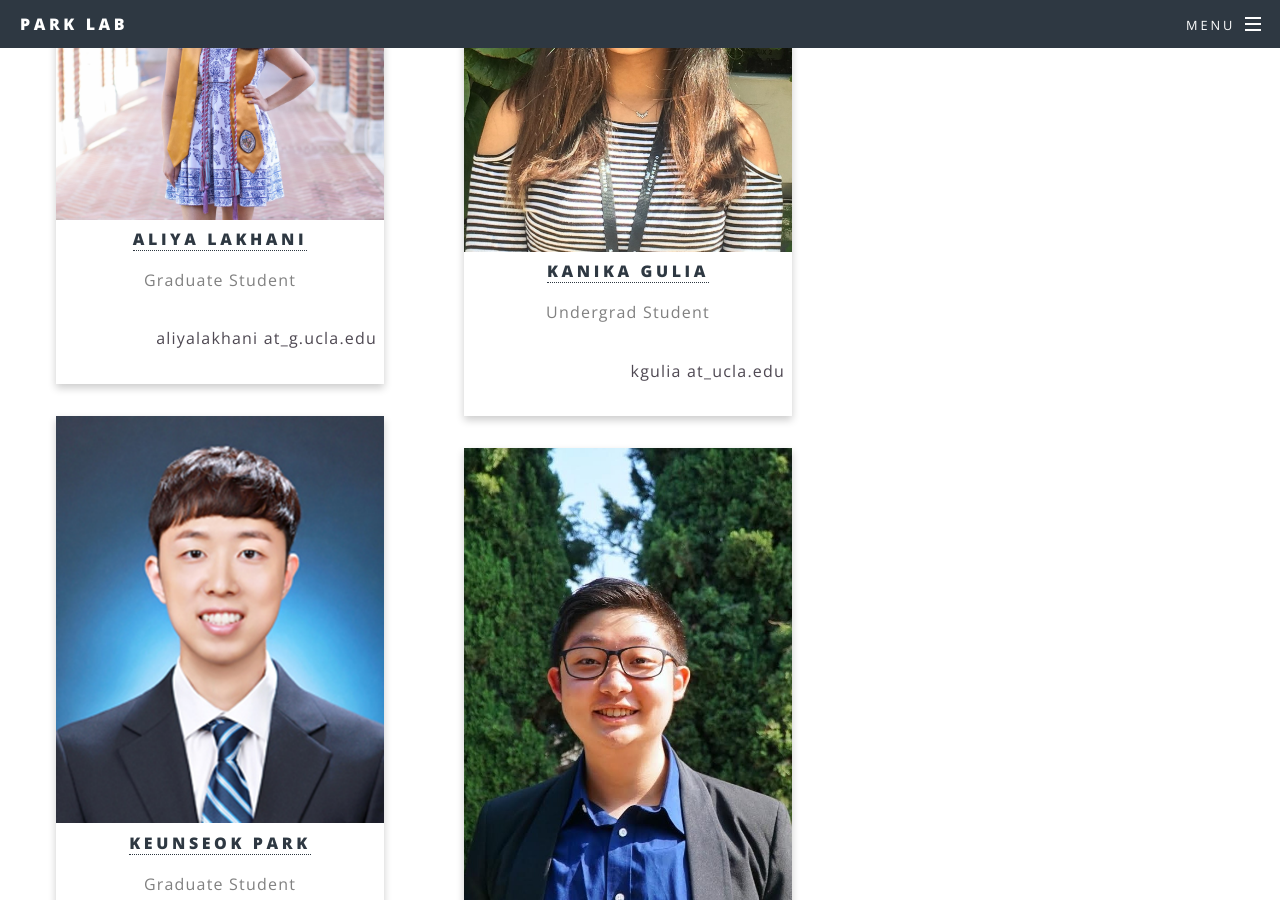
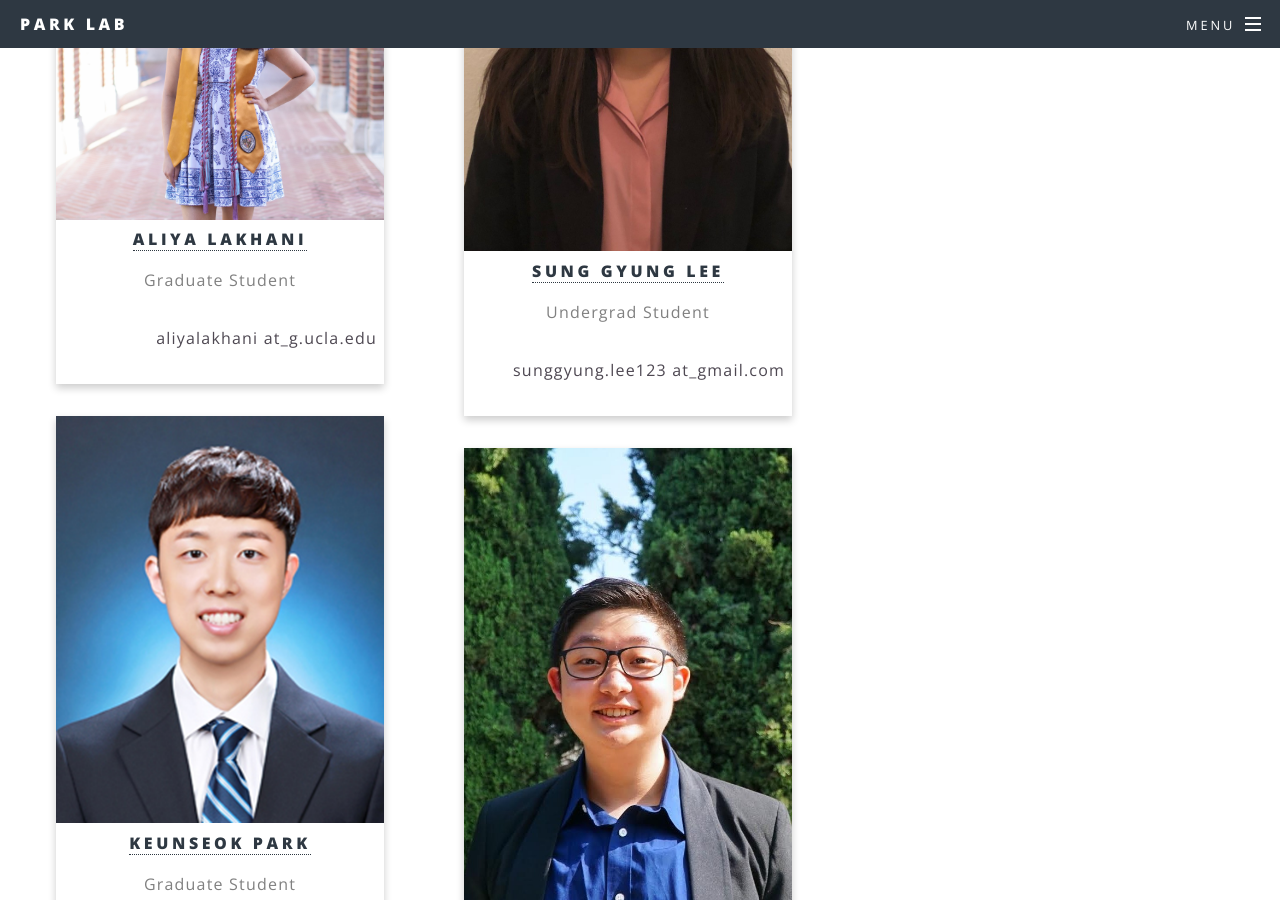
Before and after one commit to jopark/jopark.github.io, a Jekyll site: the page built from members.html, in a window 1280 px wide and 900 px high, scrolled down 1298 px. Built offline with Jekyll 4.4.1, drawn with Linux system fonts in a browser that asks for light colours.

Commit message:
add a member

```diff
--- a/members.html
+++ b/members.html
@@ -101,6 +101,16 @@
 			<h4 align="center"><a href="" onclick="trackOutboundLink(''); return false;">Kanika Gulia</a></h4>
 			<p class="title">Undergrad Student</p>
 			<p style="text-align:right;">kgulia at_ucla.edu</p>
+			</div>
+		</div>
+	</div>
+	<div class="col-xs-6 col-md-4">
+		<div class="card">
+			<img src="/images/ppl/sl.jpg" alt="SungGyung" style="width:100%">
+			<div class="container">
+			<h4 align="center"><a href="" onclick="trackOutboundLink(''); return false;">Sung Gyung Lee</a></h4>
+			<p class="title">Undergrad Student</p>
+			<p style="text-align:right;">sunggyung.lee123 at_gmail.com</p>
 			</div>
 		</div>
 	</div>
```
Also changed, not shown: images/ppl/sl.jpg (added).
